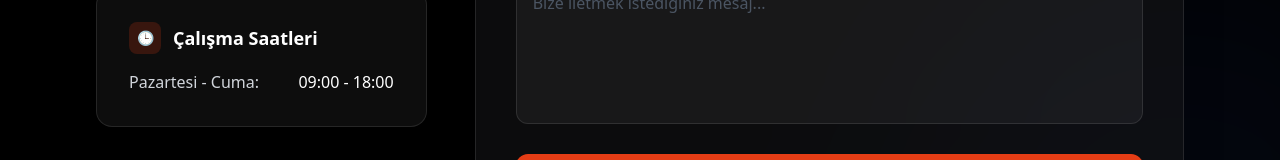
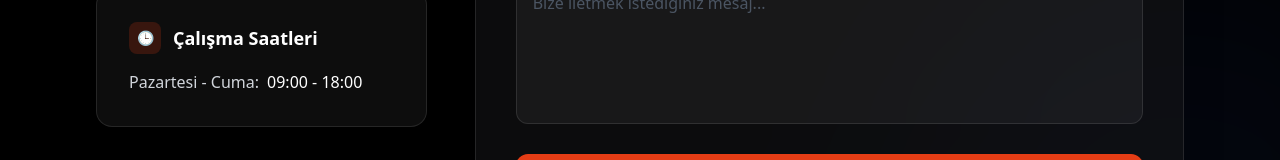
Before and after one commit to meliksahgok/acentigo-marketing, a Next.js app: page /iletisim in a window 1280 px wide. Shown: the part 781-941 px from the top of the page. Built offline with nearby package versions, Linux system fonts and the light colour scheme.

Commit message:
Fix excessive spacing in working hours section

```diff
--- a/app/iletisim/page.tsx
+++ b/app/iletisim/page.tsx
@@ -74,8 +74,8 @@ export default function ContactPage() {
                 <span className="w-8 h-8 rounded-lg bg-primary/20 flex items-center justify-center text-primary mr-3 text-sm">🕒</span>
                 Çalışma Saatleri
               </h3>
-              <div className="space-y-2 text-gray-300">
-                <p className="flex justify-between">
+              <div className="text-gray-300">
+                <p className="flex items-center gap-2">
                   <span>Pazartesi - Cuma:</span>
                   <span className="text-white">09:00 - 18:00</span>
                 </p>
```
